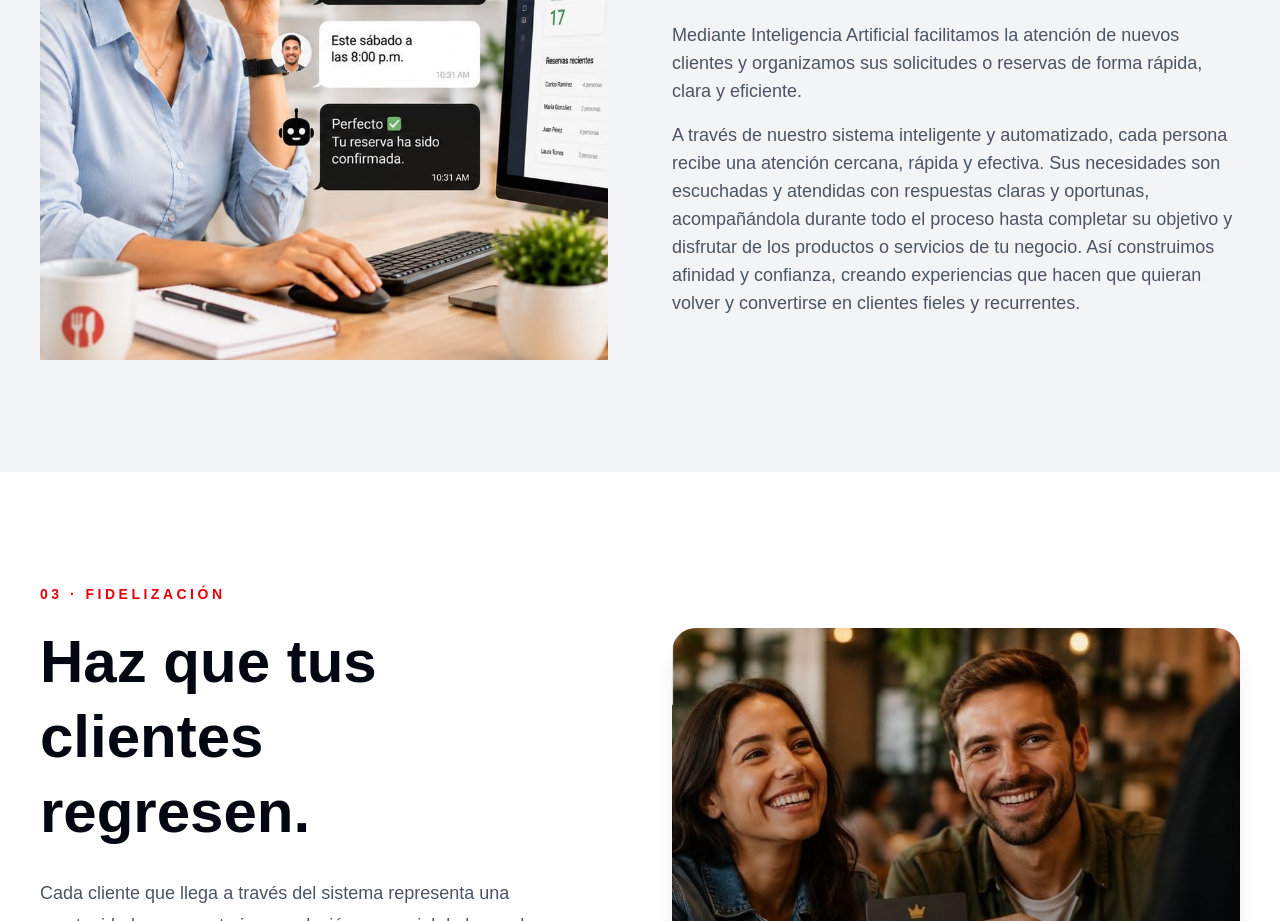
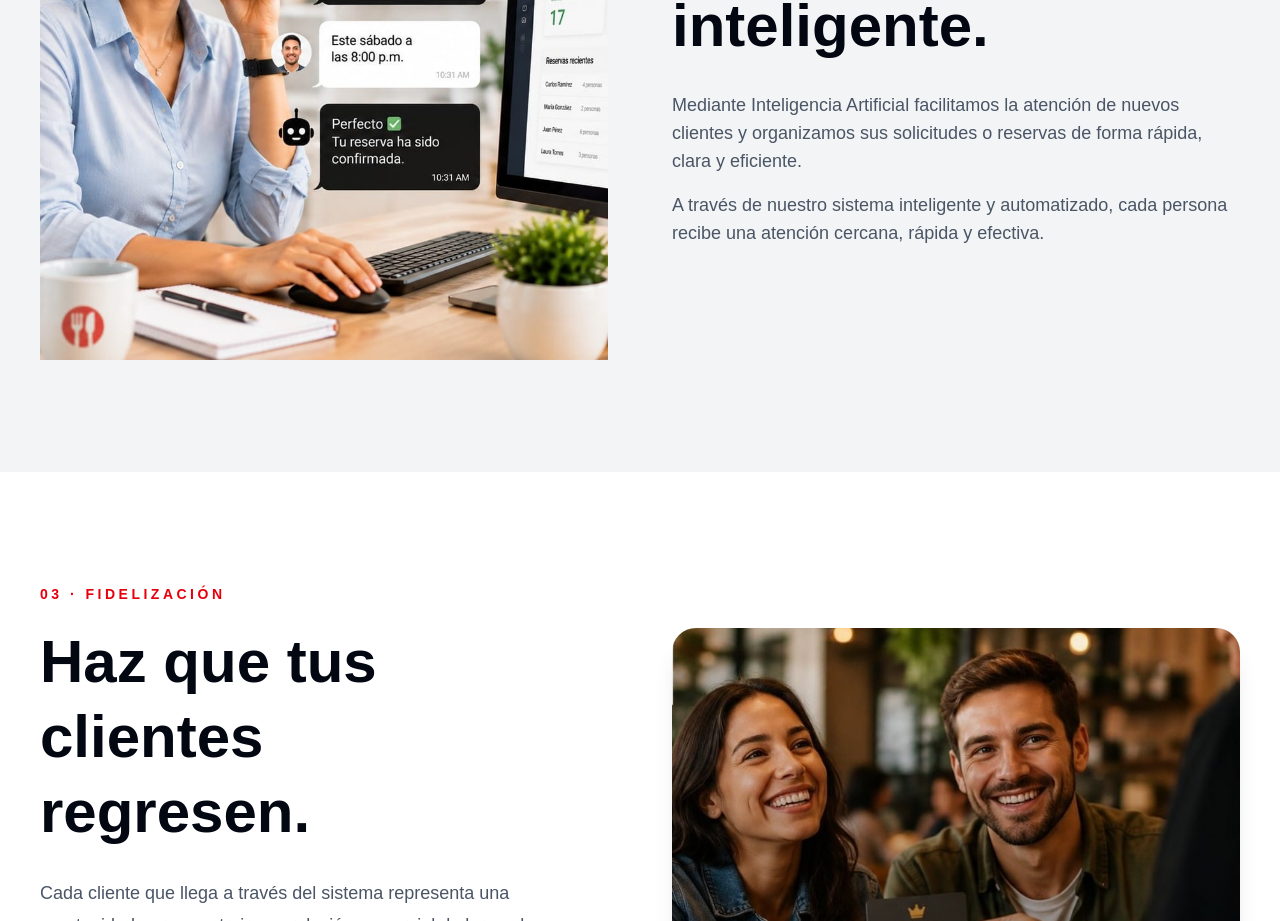
Before and after one commit to FabianGallego/ShortBizAI, a Next.js app: page / in a window 1280 px wide. Shown: the part 3140-4061 px from the top of the page. Built offline with nearby package versions, Linux system fonts and the light colour scheme.

Commit message:
Ajusta el texto de la atencion

```diff
--- a/app/page.tsx
+++ b/app/page.tsx
@@ -350,7 +350,7 @@ export default function Home() {
         />
       </div>
 
-      <div className="order-1 lg:order-2">
+      <div className="order-1 lg:order-2 px-6 lg:px-0">
 
         <p className="text-red-600 font-bold tracking-[0.25em] text-sm">
           02 · ATENCIÓN
@@ -371,11 +371,7 @@ export default function Home() {
         <p className="mt-4 text-lg leading-7 text-gray-600">
           A través de nuestro sistema inteligente y automatizado,
           cada persona recibe una atención cercana, rápida y efectiva.
-          Sus necesidades son escuchadas y atendidas con respuestas claras
-          y oportunas, acompañándola durante todo el proceso hasta completar
-          su objetivo y disfrutar de los productos o servicios de tu negocio.
-          Así construimos afinidad y confianza, creando experiencias que hacen
-          que quieran volver y convertirse en clientes fieles y recurrentes.
+
         </p>
 
       </div>
```
